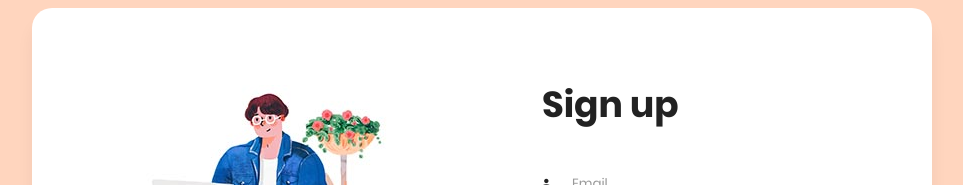
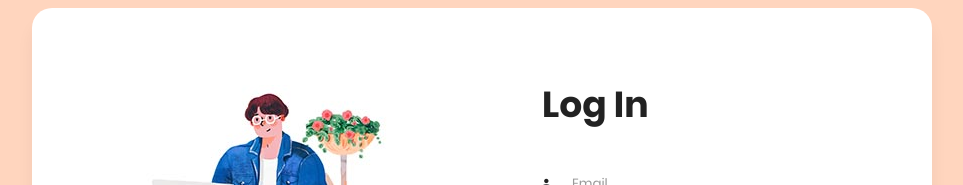
Before and after one commit to AlyAzeemi/ReactJS-front-end-exercise, a React (Create React App) app: page /login in a window 1280 px wide. Shown: the top 185 px of the page, without its empty margins (158-1121 px from the left). Built offline with nearby package versions, Linux system fonts and the light colour scheme.

Commit message:
fixed headings

```diff
--- a/src/components/login/Login.js
+++ b/src/components/login/Login.js
@@ -75,7 +75,7 @@ const Login = ({ setIsAuthenticated }) => {
           </div>
 
           <div className="signin-form">
-            <h2 className="form-title">Sign up</h2>
+            <h2 className="form-title">Log In</h2>
             <form
               onSubmit={submitCredentials}
               className="register-form"
--- a/src/components/login/Signup.js
+++ b/src/components/login/Signup.js
@@ -78,7 +78,7 @@ const Signup = () => {
       <div className="container">
         <div className="signup-content">
           <div className="signup-form">
-            <h2 className="form-title">Sign up</h2>
+            <h2 className="form-title">Sign Up</h2>
             <form
               onSubmit={submitCredentials}
               className="register-form"
```
